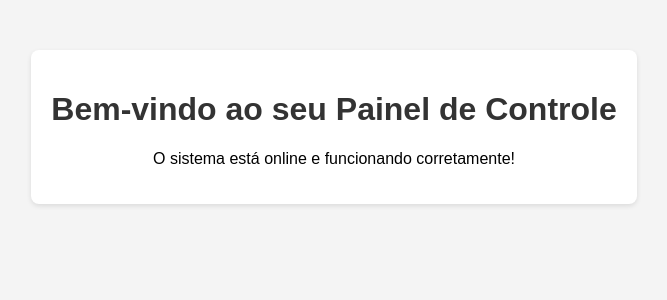
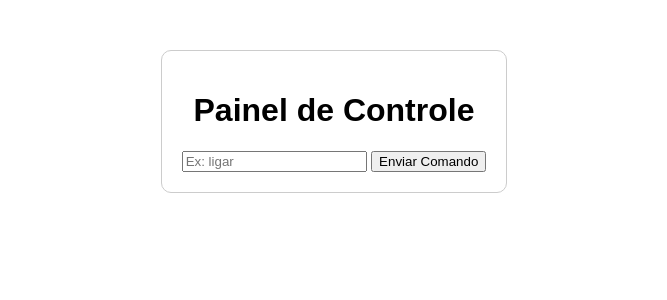
Before and after one commit to siviosales354-crypto/painel-controle, a Flask app: page / in a window 1280 px wide. Shown: the top 300 px of the page, without its empty margins (306-973 px from the left). Run offline with Flask 3, Linux system fonts and the light colour scheme.

Commit message:
Update index.html

```diff
--- a/templates/index.html
+++ b/templates/index.html
@@ -2,18 +2,21 @@
 <html lang="pt-br">
 <head>
     <meta charset="UTF-8">
-    <meta name="viewport" content="width=device-width, initial-scale=1.0">
     <title>Painel de Controle</title>
     <style>
-        body { font-family: sans-serif; text-align: center; margin-top: 50px; background-color: #f4f4f4; }
-        h1 { color: #333; }
-        .container { background: white; padding: 20px; border-radius: 8px; display: inline-block; box-shadow: 0 2px 5px rgba(0,0,0,0.1); }
+        body { font-family: sans-serif; text-align: center; margin-top: 50px; }
+        .box { border: 1px solid #ccc; padding: 20px; display: inline-block; border-radius: 10px; }
     </style>
 </head>
 <body>
-    <div class="container">
-        <h1>Bem-vindo ao seu Painel de Controle</h1>
-        <p>O sistema está online e funcionando corretamente!</p>
+    <div class="box">
+        <h1>Painel de Controle</h1>
+
+        <form action="/enviar" method="POST">
+            <input type="text" name="comando" placeholder="Ex: ligar" required>
+            <button type="submit">Enviar Comando</button>
+        </form>
+
     </div>
 </body>
 </html>
```
